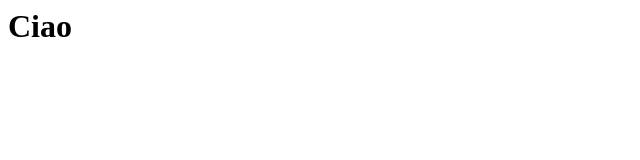
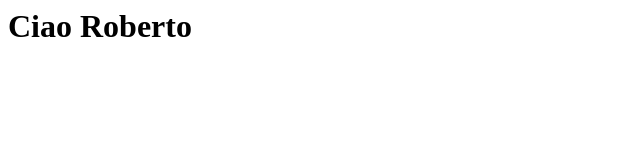
Before and after one commit to bobbit6k/git-course-repo, a plain HTML site: page index.html in a window 1280 px wide. Shown: the whole page, without its empty margins (0-640 px from the left). Drawn offline with Linux system fonts and the light colour scheme.

Commit message:
Added a more significant Hello

```diff
--- a/index.html
+++ b/index.html
@@ -4,7 +4,7 @@
 
 	<body>
 
-		<h1>Ciao</h1>
+		<h1>Ciao Roberto </h1>
 
 	</body>
 
```
